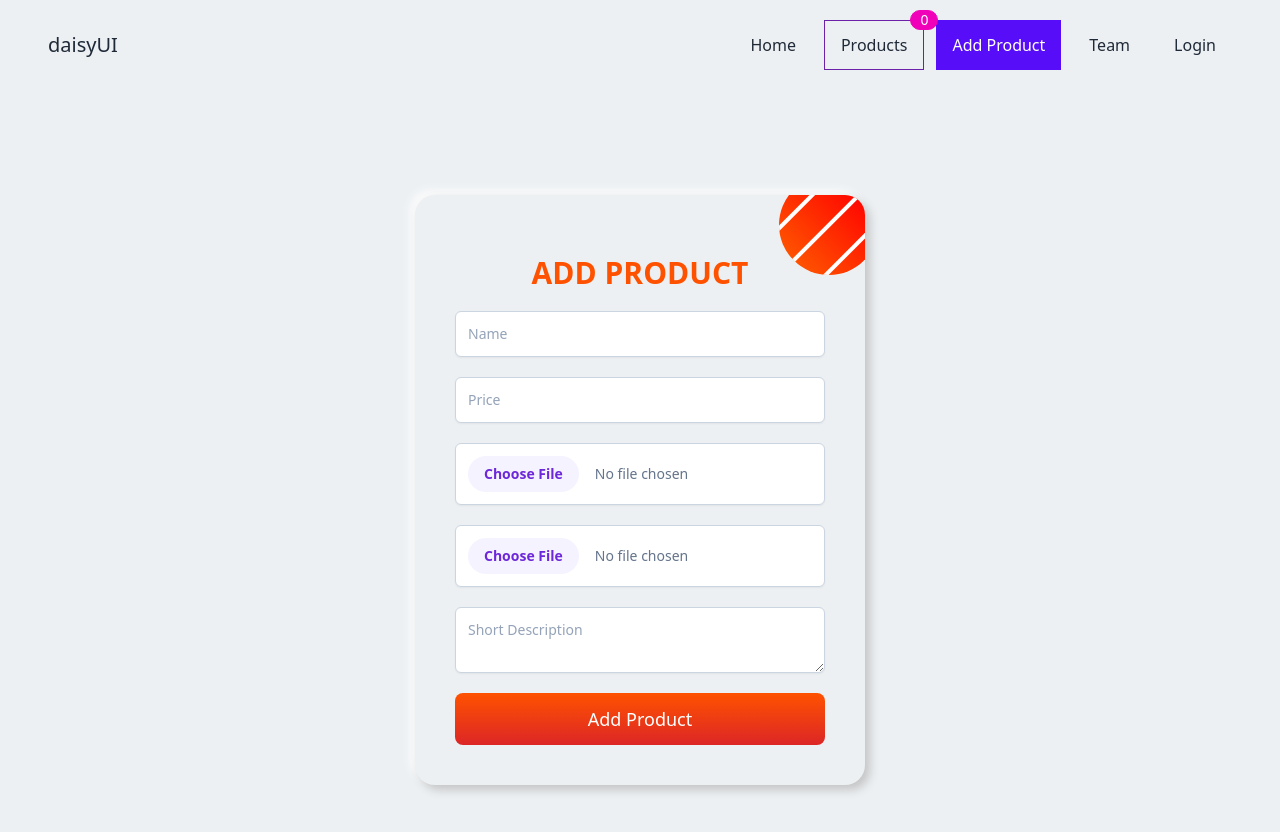
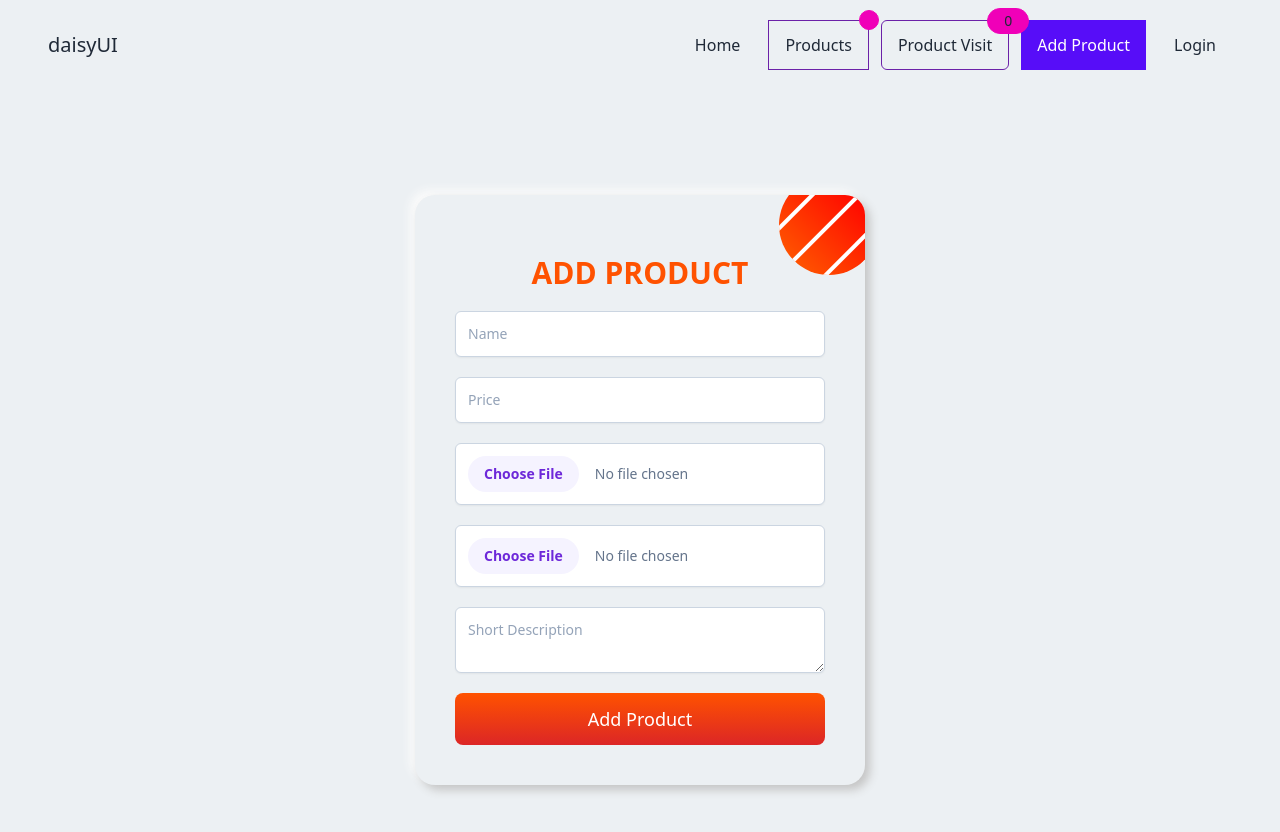
Before and after one commit to mdriazuddin417/nyx_wolves_client, a React (Create React App) app: page /addproduct in a window 1280 px wide. Shown: the top 832 px of the page. Built offline with nearby package versions, Linux system fonts and the light colour scheme; no server answers.

Commit message:
delete optain enable

```diff
--- a/src/App.js
+++ b/src/App.js
@@ -6,6 +6,7 @@ import "react-toastify/dist/ReactToastify.css";
 import Home from "./components/Pages/Home";
 import UpdateProduct from "./components/Pages/UpdateProduct";
 import Header from "./Shared/Header";
+import AllProduct from "./components/Pages/AllProduct";
 
 function App() {
   return (
@@ -17,6 +18,7 @@ function App() {
           <Route path="/home" element={<Home />} />
           <Route path="/addproduct" element={<AddProduct />} />
           <Route path="/updateproduct/:id" element={<UpdateProduct />} />
+          <Route path="/product" element={<AllProduct />} />
         </Routes>
       </div>
       <ToastContainer />
--- a/src/Shared/Header.js
+++ b/src/Shared/Header.js
@@ -2,8 +2,11 @@ import React from "react";
 import { useState } from "react";
 import { NavLink } from "react-router-dom";
 import { useSelector } from "react-redux";
+import useProducts from "../customHook/useProducts";
 const Header = () => {
   const count = useSelector((state) => state.count);
+  const [products] = useProducts();
+  const quantity = products?.length;
   return (
     <div class="navbar bg-transparent py-5 px-12 sticky top-0 bg-base-100 z-40">
       <div class="flex-1">
@@ -15,17 +18,20 @@ const Header = () => {
             <NavLink to={"/home"}>Home</NavLink>
           </li>
           <li className="indicator">
-            <NavLink to={"/home"} className="border border-purple-800">
+            <NavLink to={"/product"} className="border border-purple-800">
               Products
-              <span class="indicator-item badge badge-secondary">{count}</span>
+              <span class="indicator-item badge badge-secondary">
+                {quantity}
+              </span>
             </NavLink>
           </li>
-          <li>
-            <NavLink to={"addproduct"}>Add Product</NavLink>
+          <li className="indicator border border-purple-800 rounded-md">
+            <span>Product Visit</span>
+            <span class="indicator-item badge badge-secondary">{count}</span>
           </li>
 
           <li>
-            <NavLink to={"team"}>Team</NavLink>
+            <NavLink to={"addproduct"}>Add Product</NavLink>
           </li>
           <li>
             <NavLink to={"login"}>Login</NavLink>
--- /dev/null
+++ b/src/components/Pages/AllProduct.js
@@ -0,0 +1,22 @@
+import React from "react";
+import useProducts from "../../customHook/useProducts";
+import SingleProduct from "./SingleProduct";
+
+const AllProduct = () => {
+  const [products, refetch, loading] = useProducts();
+  return (
+    <div className="flex justify-center items-center lg:px-10">
+      <div className="grid lg:grid-cols-3 md:grid-cols-2 grid-cols-1 gap-10">
+        {products?.map((product) => (
+          <SingleProduct
+            key={product._id}
+            product={product}
+            refetch={refetch}
+          />
+        ))}
+      </div>
+    </div>
+  );
+};
+
+export default AllProduct;
--- a/src/components/Pages/DeleteModal.js
+++ b/src/components/Pages/DeleteModal.js
@@ -1,10 +1,11 @@
 import React from "react";
 import { toast } from "react-toastify";
 import axios from "axios";
-const DeleteModal = ({ id }) => {
+const DeleteModal = ({ id, refetch }) => {
   const handleDelete = async (id) => {
     await axios.delete(`http://localhost:5000/product/${id}`).then((res) => {
       toast.success("Delete complete");
+      refetch();
     });
   };
   return (
@@ -18,7 +19,7 @@ const DeleteModal = ({ id }) => {
             <label
               for="product_delete"
               class="btn  btn-sm"
-              // onClick={() => handleDelete(id)}
+              onClick={() => handleDelete(id)}
             >
               Ok
             </label>
--- a/src/components/Pages/Products.js
+++ b/src/components/Pages/Products.js
@@ -1,9 +1,13 @@
 import React from "react";
 import useProducts from "../../customHook/useProducts";
 import SingleProduct from "./SingleProduct";
+import Loading from "../../Shared/Loading";
 
 const Products = () => {
-  const [products, setProducts] = useProducts();
+  const [products, refetch, loading] = useProducts();
+  if (loading) {
+    <Loading />;
+  }
   return (
     <div className="my-10 lg:px-12 lg:py-10 p-5">
       <div>
@@ -17,7 +21,7 @@ const Products = () => {
       </div>
       <div className="flex flex-col justify-center items-center">
         <div className="grid lg:grid-cols-3 md:grid-cols-2 grid-cols-1 gap-10 mt-10 mx-auto">
-          {products?.slice(0, 6).map((product) => (
+          {products?.slice(0, 6)?.map((product) => (
             <SingleProduct key={product._id} product={product} />
           ))}
         </div>
--- a/src/components/Pages/SingleProduct.js
+++ b/src/components/Pages/SingleProduct.js
@@ -5,7 +5,7 @@ import { useDispatch } from "react-redux";
 import { actionCreators } from "../../state/index";
 import { bindActionCreators } from "redux";
 
-const SingleProduct = ({ product }) => {
+const SingleProduct = ({ product, refetch }) => {
   const { name, price, image, text, _id } = product;
   const dispatch = useDispatch();
   const { increaseCount, decreaseCount } = bindActionCreators(
@@ -26,7 +26,7 @@ const SingleProduct = ({ product }) => {
           <span className="link">Read More</span>
         </p>
         <div className="flex justify-between items-center ">
-          {/* <Link to={`/updateproduct/${_id}`}> */}
+          <Link to={`/updateproduct/${_id}`}>
             <button
               onClick={() => {
                 increaseCount(1);
@@ -35,19 +35,19 @@ const SingleProduct = ({ product }) => {
             >
               Update
             </button>
-          {/* </Link> */}
+          </Link>
 
           <label
             onClick={() => {
               decreaseCount(1);
             }}
-            // for="product_delete"
+            for="product_delete"
             className="px-8 py-2 text-white my-btn font-semibold rounded-xl"
           >
             Delete
           </label>
         </div>
-        <DeleteModal id={_id} />
+        <DeleteModal id={_id} refetch={refetch} />
       </div>
     </div>
   );
--- a/src/customHook/useProducts.js
+++ b/src/customHook/useProducts.js
@@ -7,7 +7,7 @@ const useProducts = () => {
     data: product,
     refetch,
     isLoading,
-  } = useQuery("products", () => axios.get("products.json"));
+  } = useQuery("products", () => axios.get("http://localhost:5000/product"));
 
   const products = product?.data;
 
```
Lines whose indentation alone changed are shown as unchanged.
